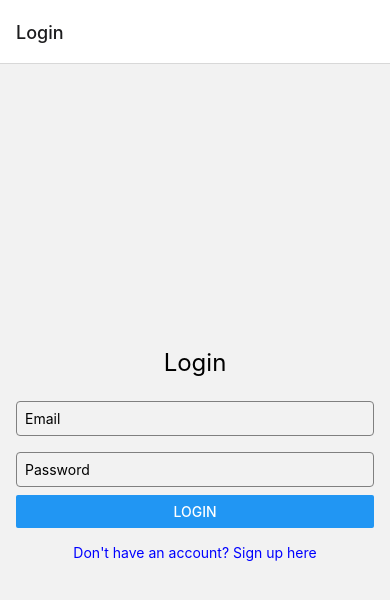
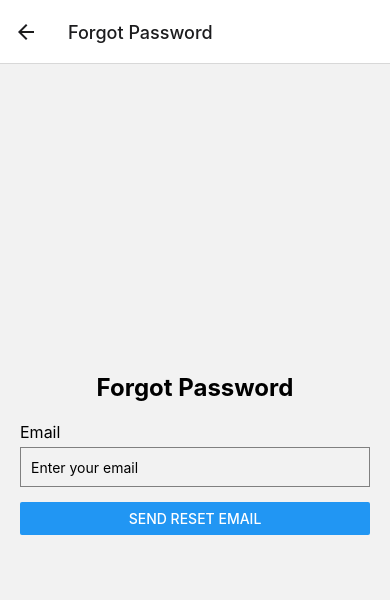
Before and after one commit to Aayushshah196/expense-mobile, a React Native app: screen /ForgotPasswordScreen in a window 390 px wide. Shown: the top 600 px of the page. Built offline with nearby package versions, Linux system fonts and the light colour scheme.

Commit message:
Added screen for forgot password

```diff
--- a/App.js
+++ b/App.js
@@ -19,6 +19,7 @@ import LedgerDetail from "./components/ledger/LedgerDetails";
 import InvitationsList from "./components/ledger/InvitationScreen";
 import ChartComponent from "./components/Charts/Chart";
 import PaymentList from "./components/payments/PaymentList";
+import ForgotPasswordScreen from "./components/auth/ForgotPassword";
 
 const Tab = createBottomTabNavigator();
 const Drawer = createDrawerNavigator();
@@ -105,6 +106,11 @@ function AuthStack() {
         options={{ title: "Login" }}
       />
       <Stack.Screen
+        name="ForgotPasswordScreen"
+        component={ForgotPasswordScreen}
+        options={{ title: "Forgot Password" }}
+      />
+      <Stack.Screen
         name="SignUpPage"
         component={SignUpPage}
         options={{ title: "Sign Up" }}
@@ -152,9 +158,10 @@ const styles = StyleSheet.create({
 
 export default App;
 
-
-{/* <Stack.Screen
+{
+  /* <Stack.Screen
 name="UserList"
 component={UserList}
 options={{ title: "Users" }}
-/> */}
+/> */
+}
--- /dev/null
+++ b/components/auth/ForgotPassword.js
@@ -0,0 +1,101 @@
+import React, { useState } from "react";
+import { View, Text, TextInput, Button, StyleSheet, Alert } from "react-native";
+
+const ForgotPasswordScreen = () => {
+  const [email, setEmail] = useState("");
+  const [loading, setLoading] = useState(false);
+  const [message, setMessage] = useState("");
+
+  // Function to handle password reset request
+  const handlePasswordReset = async () => {
+    if (!email) {
+      Alert.alert("Error", "Please enter your email address");
+      return;
+    }
+
+    setLoading(true);
+
+    try {
+      // Make the API request to send a password reset email
+      // Replace `sendPasswordResetEmail` with your own function to handle the request
+      const response = await sendPasswordResetEmail(email);
+
+      if (response.success) {
+        // Handle success
+        setMessage("Password reset email sent successfully!");
+        Alert.alert(
+          "Success",
+          "Password reset email sent. Please check your inbox."
+        );
+      } else {
+        // Handle error
+        throw new Error(response.error);
+      }
+    } catch (error) {
+      // Display error message
+      setMessage(`Failed to send password reset email: ${error.message}`);
+      Alert.alert(
+        "Error",
+        `Failed to send password reset email: ${error.message}`
+      );
+    } finally {
+      setLoading(false);
+    }
+  };
+
+  return (
+    <View style={styles.container}>
+      <Text style={styles.header}>Forgot Password</Text>
+
+      <Text style={styles.label}>Email</Text>
+      <TextInput
+        style={styles.input}
+        placeholder="Enter your email"
+        value={email}
+        onChangeText={(text) => setEmail(text)}
+        keyboardType="email-address"
+        autoCapitalize="none"
+      />
+
+      <Button
+        title={loading ? "Sending..." : "Send Reset Email"}
+        onPress={handlePasswordReset}
+        disabled={loading}
+      />
+
+      {message ? <Text style={styles.message}>{message}</Text> : null}
+    </View>
+  );
+};
+
+const styles = StyleSheet.create({
+  container: {
+    flex: 1,
+    padding: 20,
+    justifyContent: "center",
+  },
+  header: {
+    fontSize: 24,
+    fontWeight: "bold",
+    marginBottom: 20,
+    textAlign: "center",
+  },
+  label: {
+    fontSize: 16,
+    marginBottom: 5,
+  },
+  input: {
+    height: 40,
+    borderColor: "gray",
+    borderWidth: 1,
+    marginBottom: 15,
+    paddingHorizontal: 10,
+  },
+  message: {
+    color: "red",
+    marginTop: 10,
+    textAlign: "center",
+  },
+});
+
+export default ForgotPasswordScreen;
--- a/components/auth/login.js
+++ b/components/auth/login.js
@@ -7,6 +7,7 @@ import {
   StyleSheet,
   ActivityIndicator,
   Alert,
+  TouchableOpacity,
 } from "react-native";
 import { useNavigation } from "@react-navigation/native";
 import { AuthContext } from "../../context/AuthContext";
@@ -77,6 +78,11 @@ const LoginPage = () => {
         secureTextEntry
       />
       <Button title="Login" onPress={handleLogin} />
+      <TouchableOpacity
+        onPress={() => navigation.navigate("ForgotPasswordScreen")}
+      >
+        <Text style={styles.forgotPasswordText}>Forgot Password?</Text>
+      </TouchableOpacity>
       <Text
         style={styles.linkText}
         onPress={() => navigation.navigate("SignUpPage")}
@@ -115,6 +121,11 @@ const styles = StyleSheet.create({
     textAlign: "center",
     color: "blue",
   },
+  forgotPasswordText: {
+    marginTop: 15,
+    color: "#007BFF",
+    textAlign: "center",
+  },
 });
 
 export default LoginPage;
```
